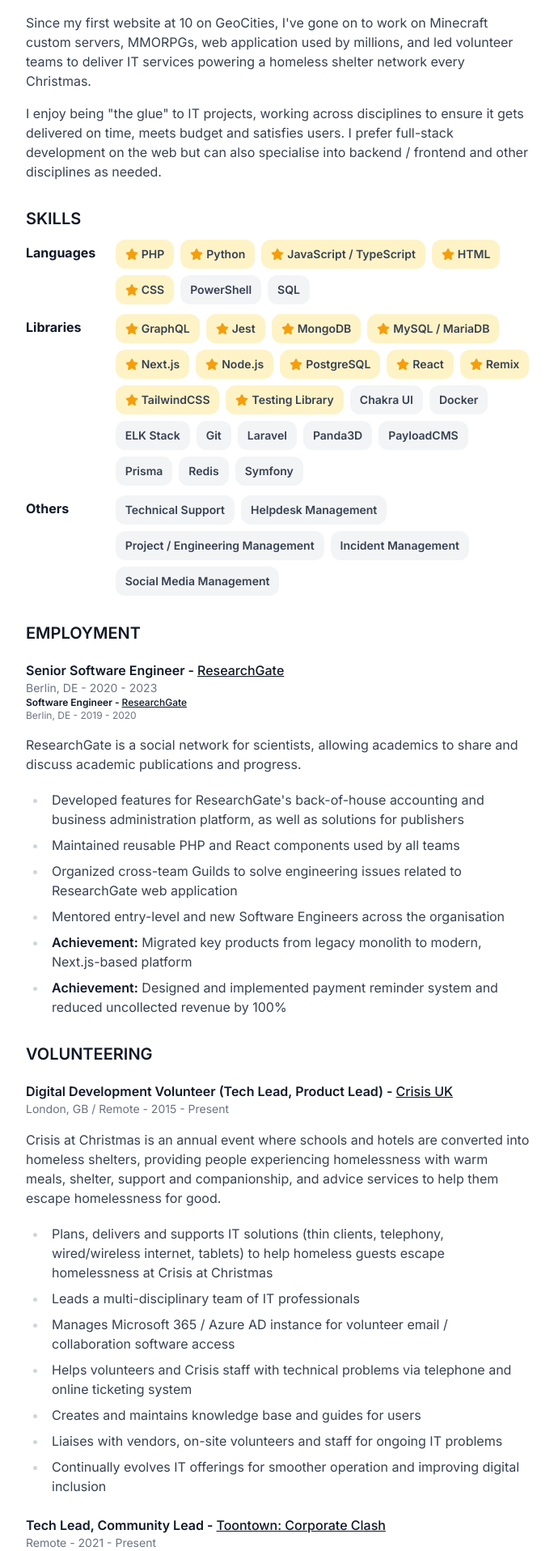
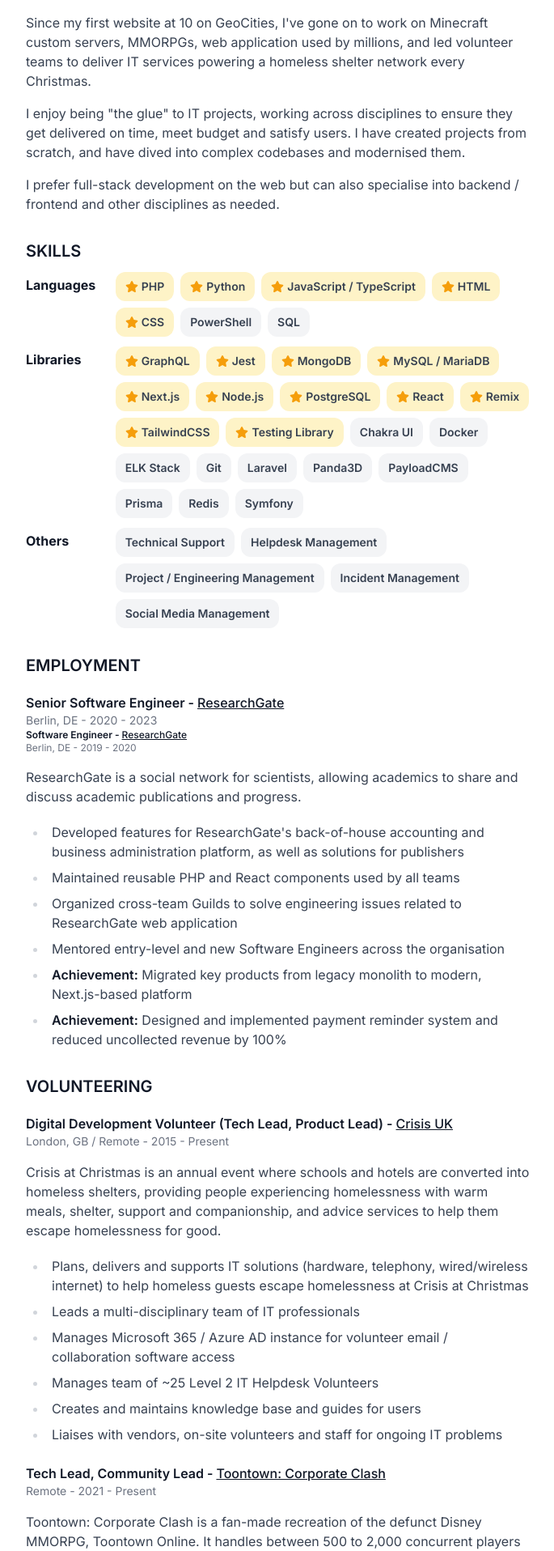
Before and after one commit to tyteen4a03/cv, a Next.js app: page / in a window 1280 px wide. Shown: the part 244-2160 px from the top of the page at 81% size, without its empty margins (296-981 px from the left). Built offline with nearby package versions, Linux system fonts and the light colour scheme.

Commit message:
feat: update description of volunteering

```diff
--- a/src/app/components/Summary.tsx
+++ b/src/app/components/Summary.tsx
@@ -11,9 +11,13 @@
             network every Christmas.
         </p>
         <p>
-            I enjoy being &quot;the glue&quot; to IT projects, working across disciplines to ensure it gets delivered on
-            time, meets budget and satisfies users. I prefer full-stack development on the web but can also
-            specialise into backend / frontend and other disciplines as needed.
+            I enjoy being &quot;the glue&quot; to IT projects, working across disciplines to ensure they get delivered
+            on time, meet budget and satisfy users. I have created projects from scratch, and have dived into complex
+            codebases and modernised them.
+        </p>
+        <p>
+            I prefer full-stack development on the web but can also specialise into backend / frontend and other
+            disciplines as needed.
         </p>
     </Section>
 );
--- a/src/app/components/Volunteering.tsx
+++ b/src/app/components/Volunteering.tsx
@@ -21,17 +21,15 @@
             </p>
             <ExperienceDetailsList>
                 <li>
-                    Plans, delivers and supports IT solutions (thin clients, telephony, wired/wireless internet,
-                    tablets) to help homeless guests escape homelessness at Crisis at Christmas
+                    Plans, delivers and supports IT solutions (hardware, telephony, wired/wireless internet) to help homeless guests escape homelessness at Crisis at Christmas
                 </li>
                 <li>Leads a multi-disciplinary team of IT professionals</li>
                 <li>Manages Microsoft 365 / Azure AD instance for volunteer email / collaboration software access</li>
                 <li>
-                    Helps volunteers and Crisis staff with technical problems via telephone and online ticketing system
+                    Manages team of ~25 Level 2 IT Helpdesk Volunteers
                 </li>
                 <li>Creates and maintains knowledge base and guides for users</li>
                 <li>Liaises with vendors, on-site volunteers and staff for ongoing IT problems</li>
-                <li>Continually evolves IT offerings for smoother operation and improving digital inclusion</li>
             </ExperienceDetailsList>
         </Experience>
         <Experience>
```
Also changed, not shown: src/app/components/Employment.tsx (+8 -2 lines).
